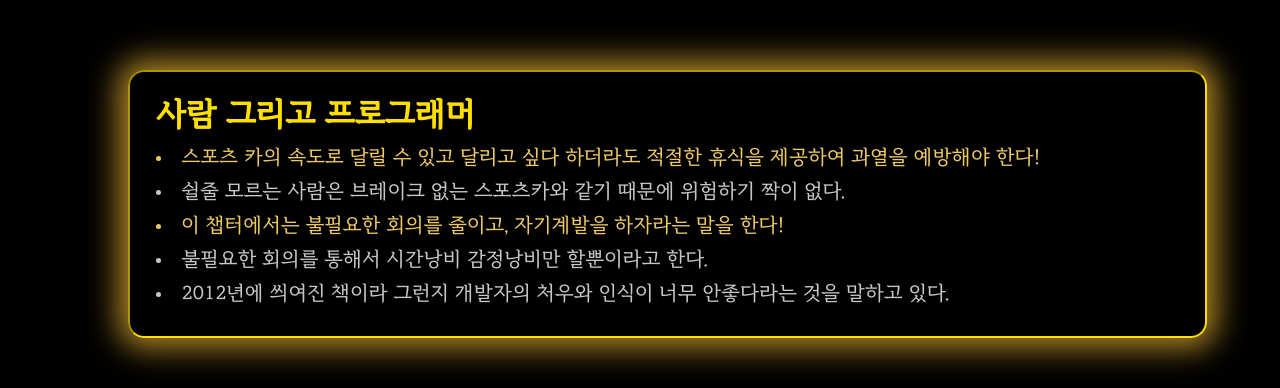
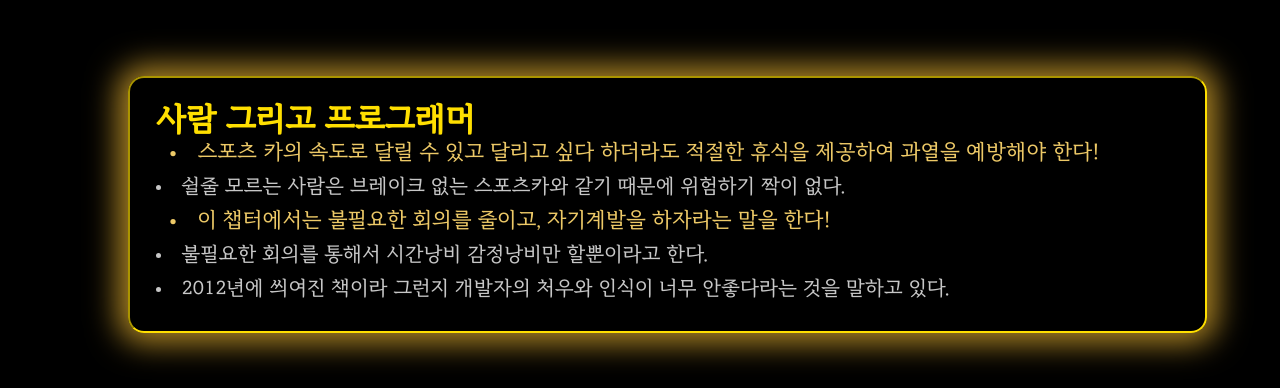
Before and after one commit to artvelop/jolp-exhibition, a React (Create React App) app: page /sanghun/LiveBook in a window 1280 px wide. Shown: the part 989-1377 px from the top of the page. Built offline with nearby package versions, Linux system fonts and the light colour scheme.

Commit message:
- 바디 컴포넌트 새롭게 생성 - 애니메이션 적용 - 스크롤 감지가 아닌 화면에 나왔는지를 감지한다.

```diff
--- a/package.json
+++ b/package.json
@@ -19,6 +19,7 @@
     "react": "^17.0.2",
     "react-dom": "^17.0.2",
     "react-icons": "^4.3.1",
+    "react-intersection-observer": "^8.32.2",
     "react-modal": "^3.14.3",
     "react-router-dom": "^5.3.0",
     "react-scripts": "4.0.3",
--- a/src/pages/sanghun/HarvardBook.tsx
+++ b/src/pages/sanghun/HarvardBook.tsx
@@ -3,7 +3,7 @@ import styled from "@emotion/styled";
 import {
   DetailLayout,
   TopContent,
-  BodyContent,
+  Chapter,
   ScrollBtn,
   Header,
   Img,
@@ -28,10 +28,12 @@ const HarvardBook: React.FC = () => {
             />
           </TopBox>
         </Box>
-        <BodyContent
-          MyOpinionChapter={harvard.MyOpinionChapter}
-          MyOpinionDetail={harvard.MyOpinionDetail}
-        />
+        {harvard.MyOpinionChapter.map((item, index) => (
+          <Chapter
+            MyOpinionChapter={item}
+            MyOpinionDetail={harvard.MyOpinionDetail[index]}
+          />
+        ))}
       </Wrapper>
     </DetailLayout>
   );
--- a/src/pages/sanghun/LiveBook.tsx
+++ b/src/pages/sanghun/LiveBook.tsx
@@ -3,7 +3,7 @@ import styled from "@emotion/styled";
 import {
   DetailLayout,
   TopContent,
-  BodyContent,
+  Chapter,
   ScrollBtn,
   Header,
   Img,
@@ -28,10 +28,12 @@ const LiveBook: React.FC = () => {
             />
           </TopBox>
         </Box>
-        <BodyContent
-          MyOpinionChapter={live.MyOpinionChapter}
-          MyOpinionDetail={live.MyOpinionDetail}
-        />
+        {live.MyOpinionChapter.map((item, index) => (
+          <Chapter
+            MyOpinionChapter={item}
+            MyOpinionDetail={live.MyOpinionDetail[index]}
+          />
+        ))}
       </Wrapper>
     </DetailLayout>
   );
@@ -50,6 +52,6 @@ const TopBox = styled.div`
 const Box = styled.div`
   display: flex;
   flex-direction: column;
-  /* width: 100vw; */
 `;
+
 export default LiveBook;
--- a/src/pages/sanghun/MyselfBook.tsx
+++ b/src/pages/sanghun/MyselfBook.tsx
@@ -3,7 +3,7 @@ import styled from "@emotion/styled";
 import {
   DetailLayout,
   TopContent,
-  BodyContent,
+  Chapter,
   ScrollBtn,
   Header,Img,
 } from "./components";
@@ -27,10 +27,12 @@ const MyselfBook: React.FC = () => {
             />
           </TopBox>
         </Box>
-        <BodyContent
-          MyOpinionChapter={myself.MyOpinionChapter}
-          MyOpinionDetail={myself.MyOpinionDetail}
-        />
+        {myself.MyOpinionChapter.map((item, index) => (
+            <Chapter
+              MyOpinionChapter={item}
+              MyOpinionDetail={myself.MyOpinionDetail[index]}
+            />
+          ))}
       </Wrapper>
     </DetailLayout>
   );
--- a/src/pages/sanghun/PhilosophyBook.tsx
+++ b/src/pages/sanghun/PhilosophyBook.tsx
@@ -4,9 +4,10 @@ import styled from "@emotion/styled";
 import {
   DetailLayout,
   TopContent,
-  BodyContent,
+  Chapter,
   ScrollBtn,
-  Header,Img,
+  Header,
+  Img,
 } from "./components";
 import { philosophy } from "./dummy/books";
 
@@ -28,10 +29,12 @@ const PhilosophyBook: React.FC = () => {
             />
           </TopBox>
         </Box>
-        <BodyContent
-          MyOpinionChapter={philosophy.MyOpinionChapter}
-          MyOpinionDetail={philosophy.MyOpinionDetail}
-        />
+        {philosophy.MyOpinionChapter.map((item, index) => (
+          <Chapter
+            MyOpinionChapter={item}
+            MyOpinionDetail={philosophy.MyOpinionDetail[index]}
+          />
+        ))}
       </Wrapper>
     </DetailLayout>
   );
--- a/src/pages/sanghun/TalkGodBook.tsx
+++ b/src/pages/sanghun/TalkGodBook.tsx
@@ -3,7 +3,7 @@ import styled from "@emotion/styled";
 import {
   DetailLayout,
   TopContent,
-  BodyContent,
+  Chapter,
   ScrollBtn,
   Header,
   Img,
@@ -28,10 +28,12 @@ const TalkGodBook: React.FC = () => {
             />
           </TopBox>
         </Box>
-        <BodyContent
-          MyOpinionChapter={talkGod.MyOpinionChapter}
-          MyOpinionDetail={talkGod.MyOpinionDetail}
-        />
+        {talkGod.MyOpinionChapter.map((item, index) => (
+          <Chapter
+            MyOpinionChapter={item}
+            MyOpinionDetail={talkGod.MyOpinionDetail[index]}
+          />
+        ))}
       </Wrapper>
     </DetailLayout>
   );
--- a/src/pages/sanghun/components/BodyContent.tsx
+++ /dev/null
@@ -1,87 +0,0 @@
-import React from "react";
-import styled from "@emotion/styled";
-import { TypoGraphy } from "./index";
-import { color } from "../constants";
-import { motion, useTransform, useViewportScroll } from "framer-motion";
-
-type TopContentType = {
-  MyOpinionChapter: string[];
-  MyOpinionDetail: string[][];
-};
-export const BodyContent: React.FC<TopContentType> = ({
-  MyOpinionChapter,
-  MyOpinionDetail,
-}) => {
-  const regExp = /!$/;
-  const { scrollYProgress } = useViewportScroll();
-  const scaleAnim = useTransform(scrollYProgress, [0, 0.5, 1], [1, 1, 1.5]);
-  const yPosAnim = useTransform(scrollYProgress, [0, 0.4, 1], [0, -250, -100]);
-  return (
-    <Wrap>
-      {MyOpinionChapter.map((item, i) => {
-        return (
-          <ViewPort>
-            <Box
-              animate={{
-                opacity: [0, 1],
-                transition: { duration: 3 },
-              }}
-            >
-              <TypoGraphy type="h1" fontWeight="bold" color={color.gold_light}>
-                {item}
-              </TypoGraphy>
-              <Gap />
-              {MyOpinionDetail[i].map((item) => {
-                return regExp.test(item) ? (
-                  <Special
-                    animate={{
-                      opacity: [1, 0, 1, 0, 1, 0, 1],
-                      transition: { duration: 3, delay: 2 },
-                    }}
-                  >
-                    <TypoGraphy
-                      type="h3"
-                      fontHeight="34px"
-                      color={color.gold_dark}
-                    >
-                      <li> {item}</li>
-                    </TypoGraphy>
-                  </Special>
-                ) : (
-                  <TypoGraphy type="h3" fontHeight="34px" color={color.gray}>
-                    <li> {item}</li>
-                  </TypoGraphy>
-                );
-              })}
-            </Box>
-          </ViewPort>
-        );
-      })}
-    </Wrap>
-  );
-};
-
-const Wrap = styled.div``;
-const ViewPort = styled.div`
-  width: 100%;
-  height: 100vh;
-  background-color: black;
-  display: flex;
-  align-items: center;
-`;
-
-const Box = styled(motion.div)`
-  width: 80%;
-  padding: 2%;
-  margin-left: 10%;
-  box-shadow: 0px 0px 31px 10px rgba(174, 134, 37, 1);
-  -webkit-box-shadow: 0px 0px 31px 10px rgba(174, 134, 37, 1);
-  -moz-box-shadow: 0px 0px 31px 10px rgba(174, 134, 37, 1);
-  border: 2px inset ${color.gold_light};
-  border-radius: 16px;
-`;
-const Gap = styled.div`
-  margin-top: 1%;
-`;
-
-const Special = styled(motion.div)``;
--- /dev/null
+++ b/src/pages/sanghun/components/Chapter.tsx
@@ -0,0 +1,86 @@
+import React from "react";
+import styled from "@emotion/styled";
+import { TypoGraphy } from "./index";
+import { color } from "../constants";
+import { motion, useAnimation } from "framer-motion";
+import { useInView } from "react-intersection-observer";
+
+type BodyContentType = {
+  MyOpinionChapter: string;
+  MyOpinionDetail: string[];
+};
+
+export const Chapter: React.FC<BodyContentType> = ({
+  MyOpinionChapter,
+  MyOpinionDetail,
+}) => {
+  const regExp = /!$/;
+  const { inView, ref } = useInView();
+  const boxAni = useAnimation();
+  const textBlingBling = useAnimation();
+
+  if (inView) {
+    boxAni.start({
+      opacity: 1,
+      transition: { duration: 1.5 },
+    });
+
+    textBlingBling.start({
+      opacity: [1, 0, 1, 0, 1, 0, 1],
+      transition: { duration: 3, delay: 1 },
+      translateX: 40,
+      scale: 1.05,
+    });
+  }
+
+  return (
+    <Wrap>
+      <ViewPort>
+        <Box ref={ref} initial={{ opacity: 0 }} animate={boxAni}>
+          <TypoGraphy type="h1" fontWeight="bold" color={color.gold_light}>
+            {MyOpinionChapter}
+          </TypoGraphy>
+          {MyOpinionDetail.map((item) => {
+            return regExp.test(item) ? (
+              <Special animate={textBlingBling}>
+                <TypoGraphy type="h3" fontHeight="34px" color={color.gold_dark}>
+                  <li> {item}</li>
+                </TypoGraphy>
+              </Special>
+            ) : (
+              <TypoGraphy type="h3" fontHeight="34px" color={color.gray}>
+                <li> {item}</li>
+              </TypoGraphy>
+            );
+          })}
+        </Box>
+        <Gap />
+      </ViewPort>
+    </Wrap>
+  );
+};
+
+const Wrap = styled.div``;
+const ViewPort = styled.div`
+  width: 100%;
+  height: 100vh;
+  background-color: black;
+  display: flex;
+  align-items: center;
+`;
+
+const Box = styled(motion.div)`
+  width: 80%;
+  padding: 2%;
+  margin-left: 10%;
+  box-shadow: 0px 0px 31px 10px rgba(174, 134, 37, 1);
+  -webkit-box-shadow: 0px 0px 31px 10px rgba(174, 134, 37, 1);
+  -moz-box-shadow: 0px 0px 31px 10px rgba(174, 134, 37, 1);
+  border: 2px inset ${color.gold_light};
+  border-radius: 16px;
+`;
+const Gap = styled.div`
+  margin-top: 1%;
+`;
+
+const Special = styled(motion.div)``;
--- a/src/pages/sanghun/components/index.ts
+++ b/src/pages/sanghun/components/index.ts
@@ -3,7 +3,7 @@ export { DetailLayout } from "./DetailLayout";
 export { TypoGraphy } from "./TypoGraphy";
 export { SanghunModal } from "./SanghunModal";
 export { TopContent } from "./TopContent";
-export { BodyContent } from "./BodyContent";
 export { ScrollBtn } from "./ScrollBtn";
 export { Header } from "./Header";
 export { Img } from "./Img";
+export { Chapter } from "./Chapter";
```
Also changed, not shown: 1 other file (tests, documents, lock files or other folders).
